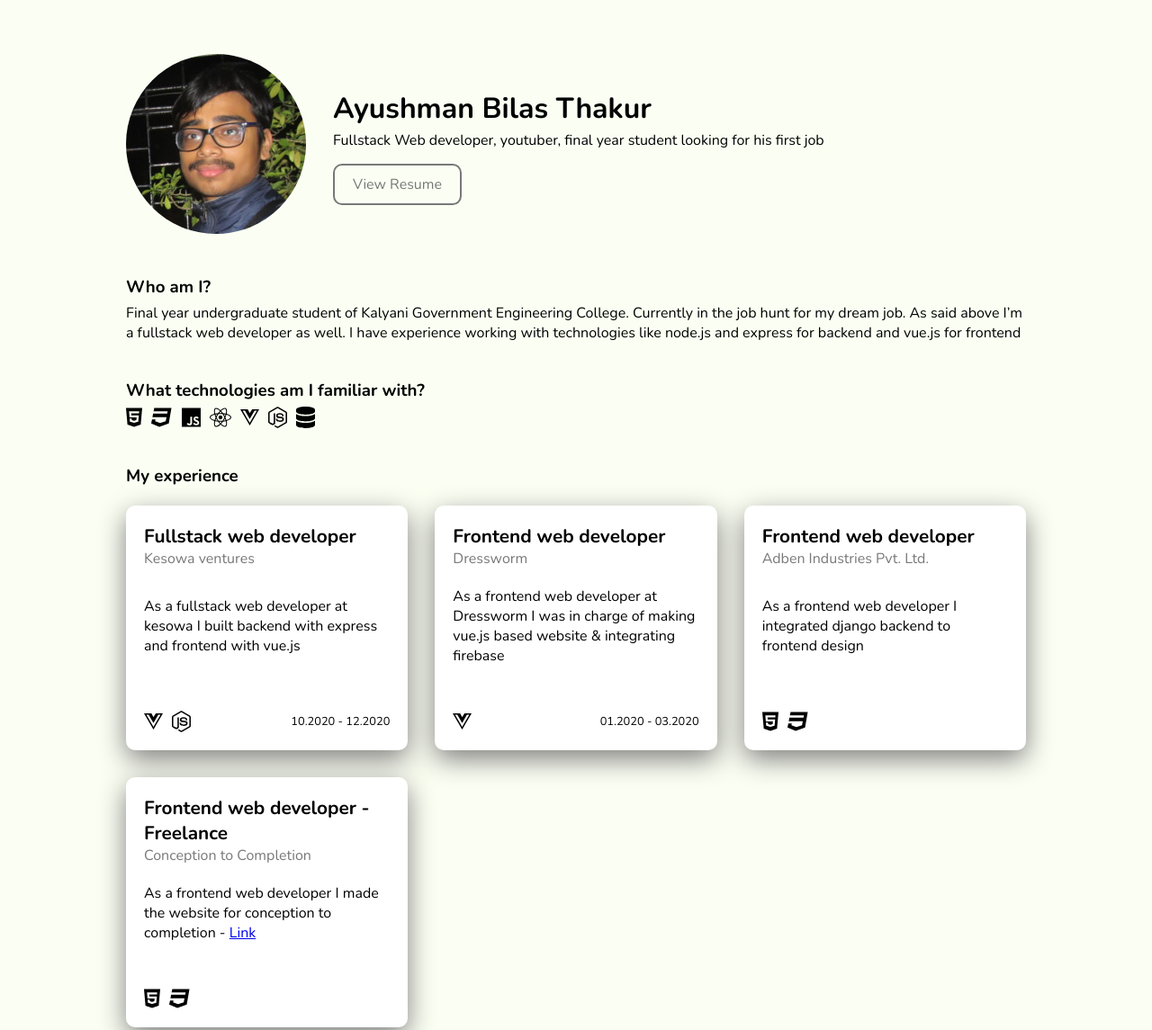
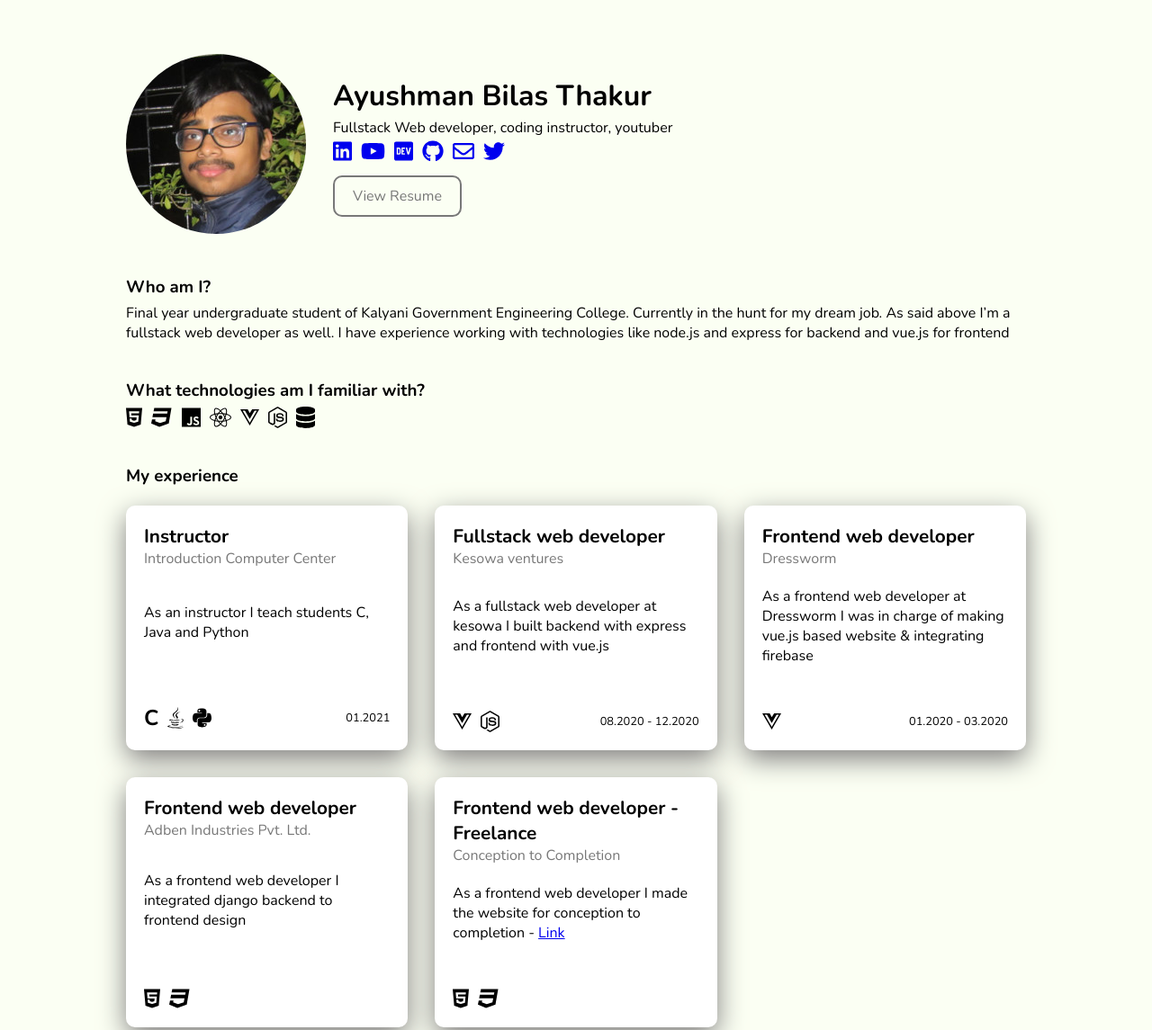
Before and after one commit to ayushmanbt/minimal-portfolio, a plain HTML site: page index.html in a window 1280 px wide. Shown: the top 1145 px of the page at 90% size. Drawn offline with nearby package versions, Linux system fonts and the light colour scheme.

Commit message:
Update of porfolio

```diff
--- a/index.html
+++ b/index.html
@@ -15,14 +15,47 @@
             </div>
             <div class="right">
                 <h1>Ayushman Bilas Thakur</h1>
-                <p>Fullstack Web developer, youtuber, final year student looking for his first job</p>
+                <p>Fullstack Web developer, coding instructor, youtuber</p>
+
+                <div class="useful_links">
+                    <a href="https://www.linkedin.com/in/ayushman-bilas-thakur-13162a16b/" class="technology company" target="_blank">
+                        <i class="fab fa-linkedin"></i>
+                        <span class="text">Linkedin</span>
+                    </a>
+
+                    <a href="https://www.youtube.com/channel/UCph6w9Wz9Xeu7KRjZ66pIaw" class="technology company" target="_blank">
+                        <i class="fab fa-youtube"></i>
+                        <span class="text">Youtube</span>
+                    </a>
+
+                    <a href="https://dev.to/ayushmanbthakur" class="company technology" target="_blank">
+                        <i class="fab fa-dev"></i>
+                        <span class="text">Blog</span>
+                    </a>
+
+                    <a href="https://github.com/AyushmanBilasThakur" class="company technology" target="_blank">
+                        <i class="fab fa-github"></i>
+                        <span class="text">Github</span>
+                    </a>
+
+                    <a href="mailto:ayushmanbilasthakur@gmail.com" class="company technology" target="_blank">
+                        <i class="far fa-envelope"></i>
+                        <span class="text">Email</span>
+                    </a>
+
+                    <a href="https://twitter.com/AyushmanBThakur" class="company technology" target="_blank">
+                        <i class="fab fa-twitter"></i>
+                        <span class="text">Twitter</span>
+                    </a>
+                </div>
+
                 <a href="./Ayushman Bilas Thakur.pdf" target="_blank" class="button" >View Resume</a>
             </div>
         </div>
 
         <div class="about">
             <h3>Who am I?</h3>
-            <p>Final year undergraduate student of Kalyani Government Engineering College. Currently in the job hunt for my dream job. As said above I’m a fullstack web developer as well. I have experience working with technologies like node.js and express for backend and vue.js for frontend</p>
+            <p>Final year undergraduate student of Kalyani Government Engineering College. Currently in the hunt for my dream job. As said above I’m a fullstack web developer as well. I have experience working with technologies like node.js and express for backend and vue.js for frontend</p>
         </div>
 
         <div class="technologies">
@@ -70,6 +103,39 @@
             <h3 class="mb-3">My experience</h3>
 
             <div class="grid">
+
+                <div class="card">
+
+                    <div>
+                        <h4>Instructor</h4>
+                        <p class="company">Introduction Computer Center</p>
+                    </div>
+
+                    <p class="body">As an instructor I teach students C, Java and Python</p>
+
+                    <div class="card-footer">
+                        <div class="tech-container">
+
+                            <div class="technology">
+                                <b>C</b>
+                            </div>
+
+                            <div class="technology">
+                                <i class="fab fa-java"></i>
+                                <span class="text">Java</span>
+                            </div>
+
+                            <div class="technology">
+                                <i class="fab fa-python"></i>
+                                <span class="text">Python</span>
+                            </div>
+                        </div>
+                        <div class="date">
+                            01.2021
+                        </div>
+                    </div>
+                </div>
+
                 <div class="card">
 
                     <div>
@@ -92,7 +158,7 @@
                             </div>
                         </div>
                         <div class="date">
-                            10.2020 - 12.2020
+                            08.2020 - 12.2020
                         </div>
                     </div>
                 </div>
--- a/style.css
+++ b/style.css
@@ -53,6 +53,10 @@ body{
     transition: all 0.3s ease;
 }
 
+.useful_links{
+    display: flex;
+    gap: 10px;
+}
 
 .container > div{
     margin-bottom: 40px;
```
Also changed, not shown: 2 other files.
